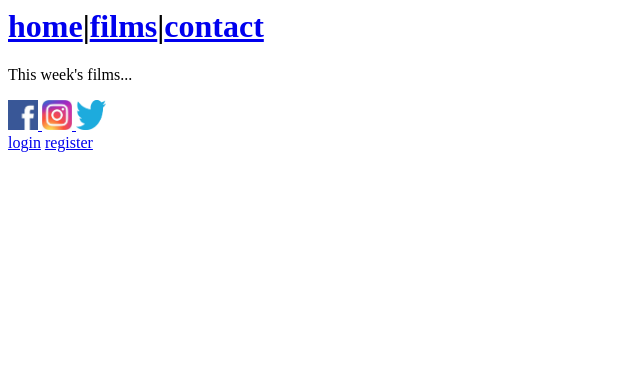
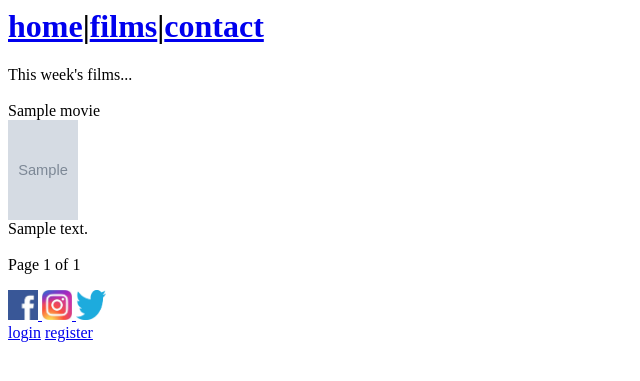
Before and after one commit to MunteanuM/my_cinema_app, a Django app: page /playing_films/ in a window 1280 px wide. Shown: the top 381 px of the page, without its empty margins (0-640 px from the left). Run offline with Django 4.2, Linux system fonts and the light colour scheme; tables that the repository leaves empty hold one stand-in row (values such as "Sample post"); grey boxes marked "Sample" are stand-in pictures; some libraries are stand-ins or nearby versions.

Commit message:
Currently playing page

```diff
--- a/basepage/templates/basepage/playing_films.html
+++ b/basepage/templates/basepage/playing_films.html
@@ -2,5 +2,29 @@
 {%block content%}
 <p>
 This week's films...
+    <br>
+    {%for movie in movies%}
+    <br>
+        {{movie.title}}<br>
+        <img src= {{movie.poster}}
+             width=70" height="100">
+        <br>
+        {{movie.description}}
+    <br>
+    <br>
+    {%endfor%}
+
+
+    {% if movies.has_previous %}
+    <a href="?page=1">&laquo First</a>
+    <a href="?page={{movies.previous_page_number}}"> Previous</a>
+    {% endif %}
+
+    Page {{ movies.number }} of {{ movies.paginator.num_pages }}
+
+    {% if movies.has_next %}
+    <a href="?page={{movies.paginator.num_pages}}">Last &raquo</a>
+    <a href="?page={{movies.next_page_number}}"> Next</a>
+    {% endif %}
 </p>
 {%endblock%}
--- a/basepage/views.py
+++ b/basepage/views.py
@@ -3,13 +3,11 @@ from django.http import HttpResponseRedirect, HttpResponse
 from .forms import CreateNewMessage
 from django.views.generic import ListView
 from ratelimit.decorators import ratelimit
-from contextlib import closing
-import psycopg2
 import os
-import pandas as pd
 import csv
 from .models import Movie
-
+from django.core.paginator import Paginator
+from django.contrib.auth.models import User
 
 # from .models import ToDoList, Item
 
@@ -44,86 +42,40 @@ def films(response):
 
 @ratelimit(key='ip')
 def playing_films(response):
-    return render(response, 'basepage/playing_films.html', {})
+    movie_list = Movie.objects.all()
+    pgn = Paginator(Movie.objects.all(), 5)
+    page = response.GET.get('page')
+    movies = pgn.get_page(page)
+
+    return render(response, 'basepage/playing_films.html', {'movie_list': movie_list,
+                                                            'movies':movies})
 
 def import_csv(request):
-    file = r'C:\Users\mihamunteanu\DjangoProjects\cinema\imdb_top_1000.csv'
-    with open(file, 'r', encoding='UTF-8') as file:
-        reader = csv.reader(file)
-        next(reader)
-        for row in reader:
-            _, created = Movie.objects.get_or_create(
-                poster=row[0],
-                title=row[1],
-                release_year=row[2],
-                certificate=row[3],
-                runtime=row[4],
-                genre=row[5],
-                imdb_rating=row[6],
-                description=row[7],
-                meta_score=row[8],
-                film_director=row[9],
-                star1=row[10],
-                star2=row[11],
-                star3=row[12],
-                star4=row[13],
-                votes=row[14],
-                gross_earnings=row[15],
-            )
-    return HttpResponse('Done!')
 
-     # data = pd.read_csv('imdb_top_1000.csv',sep=',')
-     #data.to_sql
-     # movies = [
-     #     Movie(
-     #         poster = data.to_sql[row]['Poster_Link'],
-     #         title = data.ix[row]['Series_Title'],
-     #         release_year = data.ix[row]['Released_Year'],
-     #         certificate = data.ix[row]['Certificate'],
-     #         runtime = data.ix[row]['Runtime'],
-     #         genre = data.ix[row]['Genre'],
-     #         imdb_rating = data.ix[row]['IMDB_Rating'],
-     #         description = data.ix[row]['Overview'],
-     #         meta_score = data.ix[row]['Meta_score'],
-     #         film_director = data.ix[row]['Director'],
-     #         star1 = data.ix[row]['Star1'],
-     #         star2 = data.ix[row]['Star2'],
-     #         star3 = data.ix[row]['Star3'],
-     #         star4 = data.ix[row]['Star4'],
-     #         votes = data.ix[row]['No_of_Votes'],
-     #         gross_earnings = data.ix[row]['Gross'],
-     #     )
-     #     for row in range (500)
-     # ]
-     # Movie.objects.bulk_create(movies)
-
- #  file = r'C:\Users\mihamunteanu\DjangoProjects\cinema\imdb_top_1000.csv'
- #  connections = psycopg2.connect(dbname="cinema_app_db", user="postgres", password=os.getenv("PASSWORD"))
- #  with open(file, 'rb') as csvfile:
- #       # with connections.cursor() as cursor:
- #              cursor.copy_expert( "Copy basepage_movie from {} ".format(csvfile),
- #                  file=csvfile,
- #                  table='basepage_movie', #<-- table name from db
- #                  sep=',',  #<-- delimiter
- #                  columns=(
- #                      'poster',
- #                      'title',
- #                      'release_year',
- #                      'certificate',
- #                      'runtime',
- #                      'genre',
- #                      'imdb_rating',
- #                      'description',
- #                      'meta_score',
- #                      'film_director',
- #                      'star1',
- #                      'star2',
- #                      'star3',
- #                      'star4',
- #                      'votes',
- #                      'gross_earnings',
- #                  )
- #          )
- #  connections.commit()
- #  connections.close()
- #  return HttpResponse('Done!')
+    if request.user.is_superuser:
+        file = r'C:\Users\mihamunteanu\DjangoProjects\cinema\imdb_top_1000.csv'
+        with open(file, 'r', encoding='UTF-8') as file:
+            reader = csv.reader(file)
+            next(reader)
+            for row in reader:
+                _, created = Movie.objects.get_or_create(
+                    poster=row[0],
+                    title=row[1],
+                    release_year=row[2],
+                    certificate=row[3],
+                    runtime=row[4],
+                    genre=row[5],
+                    imdb_rating=row[6],
+                    description=row[7],
+                    meta_score=row[8],
+                    film_director=row[9],
+                    star1=row[10],
+                    star2=row[11],
+                    star3=row[12],
+                    star4=row[13],
+                    votes=row[14],
+                    gross_earnings=row[15],
+                )
+        return HttpResponse('Done!')
+    else:
+        return HttpResponse('Feature unavaliable for standard users!')
```
